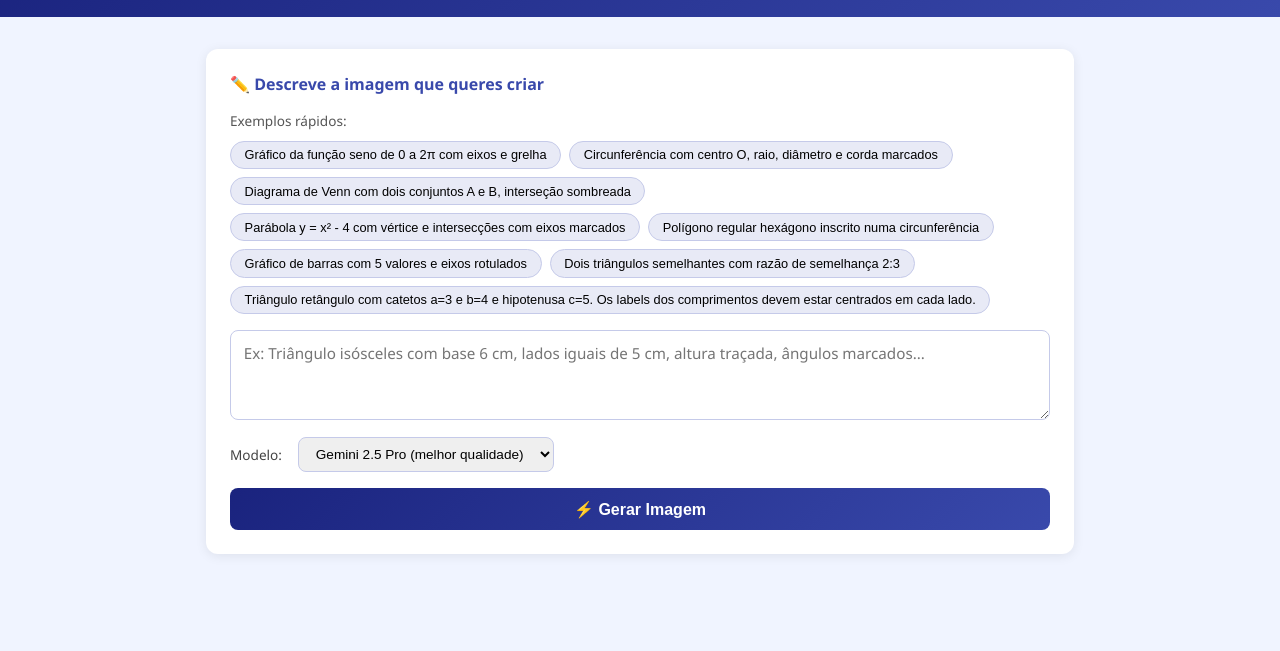
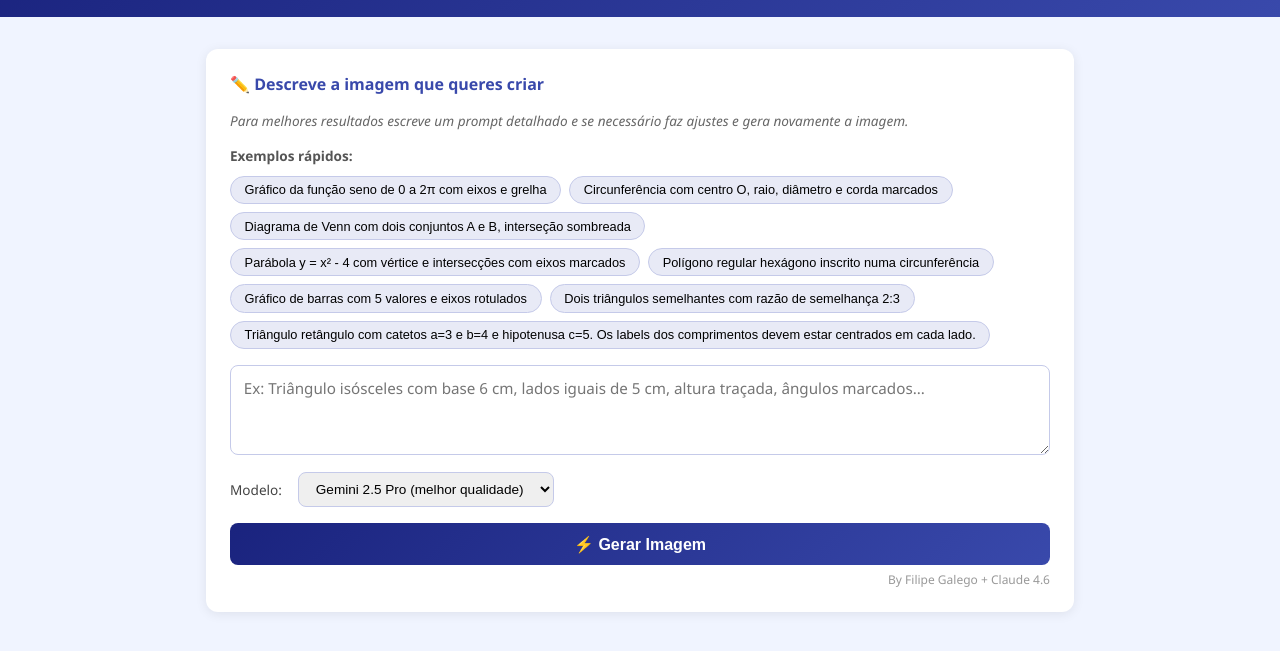
Before and after one commit to filipegalego/mathtikz, a plain HTML site: page static/index.html in a window 1280 px wide. Shown: the part 77-728 px from the top of the page. Drawn offline with Linux system fonts and the light colour scheme.

Commit message:
Update index.html

```diff
--- a/static/index.html
+++ b/static/index.html
@@ -51,7 +51,8 @@
 <div class="container">
   <div class="card">
     <h2>✏️ Descreve a imagem que queres criar</h2>
-    <p style="font-size:0.85rem;color:#555;margin-bottom:0.7rem;">Exemplos rápidos:</p>
+    <p style="font-size:0.85rem;color:#666;margin-bottom:1rem;font-style:italic;">Para melhores resultados escreve um prompt detalhado e se necessário faz ajustes e gera novamente a imagem.</p>
+    <p style="font-size:0.85rem;color:#555;margin-bottom:0.7rem;"><strong>Exemplos rápidos:</strong></p>
     <div class="examples">
       <button class="ex-btn" onclick="setPrompt(this.textContent)">Gráfico da função seno de 0 a 2π com eixos e grelha</button>
       <button class="ex-btn" onclick="setPrompt(this.textContent)">Circunferência com centro O, raio, diâmetro e corda marcados</button>
@@ -71,6 +72,7 @@
       </select>
     </div>
     <button class="btn-gen" id="btnGen" onclick="generate()">⚡ Gerar Imagem</button>
+    <p style="font-size:0.75rem;color:#999;text-align:right;margin-top:0.4rem;">By Filipe Galego + Claude 4.6</p>
     <div class="status" id="status"></div>
   </div>
 
```
